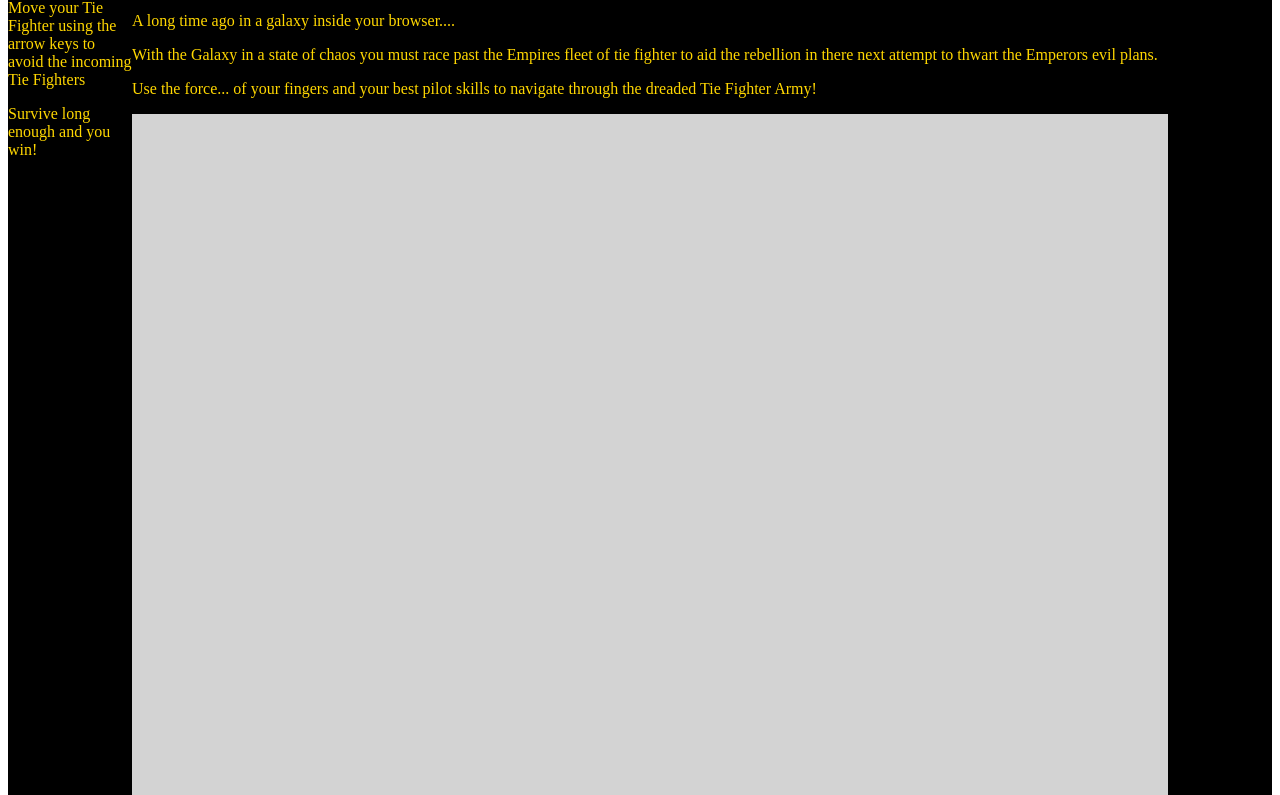
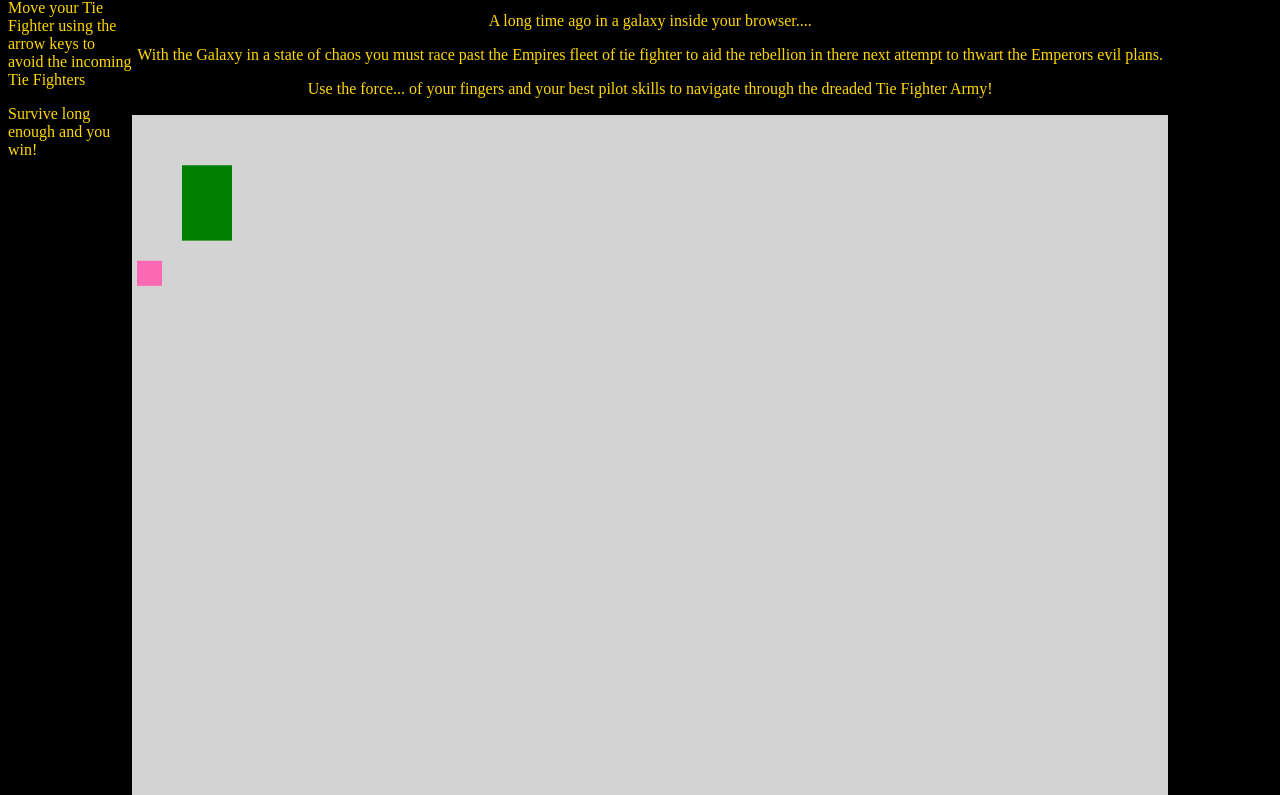
Before and after one commit to curtlen88/XWings-vs-TieFighters, a plain HTML site: page index.html in a window 1280 px wide. Shown: the part 76-871 px from the top of the page. Drawn offline with Linux system fonts and the light colour scheme.

Commit message:
canvas container size fixed gameObjects rendered to screen

```diff
--- a/css/style.css
+++ b/css/style.css
@@ -1,14 +1,24 @@
+body {
+    background-color: black;
+}
+
+canvas {
+    width: 100%;
+    height: 100%;
+}
+
 /* sets the grids */
 .container {
     display: grid;
     grid-template-columns: 1fr 10fr 1fr;
-    grid-template-rows: 1fr 5fr ;
+    grid-template-rows: 1fr 4.5fr ;
     }
 
     .gameTitle {
         grid-area: 1 / 2 / 2 / 3;
         background-color: black;
         color: gold;
+        text-align: center;
     }
 
     .gameboard {
--- a/js/script.js
+++ b/js/script.js
@@ -3,8 +3,23 @@ const startButton = document.querySelector('#startButton')
 const restartButton = document.querySelector('#restartButton')
 console.log(startButton, restartButton)
 
+
+//reset canvas resolution to window size
+canvas.setAttribute('height', getComputedStyle(canvas)['height'])
+canvas.setAttribute('width', getComputedStyle(canvas)['width'])
+
+
+// get rendering context from the canvas
+const ctx = canvas.getContext('2d')
+console.log(ctx)
+
+// testing canvas rendering
+// ctx.fillStyle ='red'
+// ctx.fillRect(0,0,150,300)
+
+
 // Event Liserners
-startButton.addEventListener('click',(startGame))
+startButton.addEventListener('click', startGame)
 restartButton.addEventListener('click', restartGame)
 
 // Functions
@@ -14,3 +29,30 @@ function startGame (){
 function restartGame (){
     console.log(`restart clicked`)
 }
+
+// Classes for on screen objects
+class gameObject {
+    constructor(x, y, width, height, color) {
+        this.x = x
+        this.y = y
+        this.width = width
+        this.height = height
+        this.color = color
+
+        this.alive = true
+    }
+
+    render () {
+        ctx.fillStyle = this.color
+        ctx.fillRect(this.x ,this.y, this.width, this.height)
+    }
+}
+// game variables
+// const gameLoopInterval = setInterval(gameLoop, 60)
+const xWing = new gameObject(5, 145, 25, 25, 'hotpink')
+const tieFighter = new gameObject(50, 50, 50, 75, 'green')
+// const pressedKeys = {}
+
+// Render gameObjects
+xWing.render()
+tieFighter.render()
```
Also changed, not shown: index.html (+50 -0 lines).
